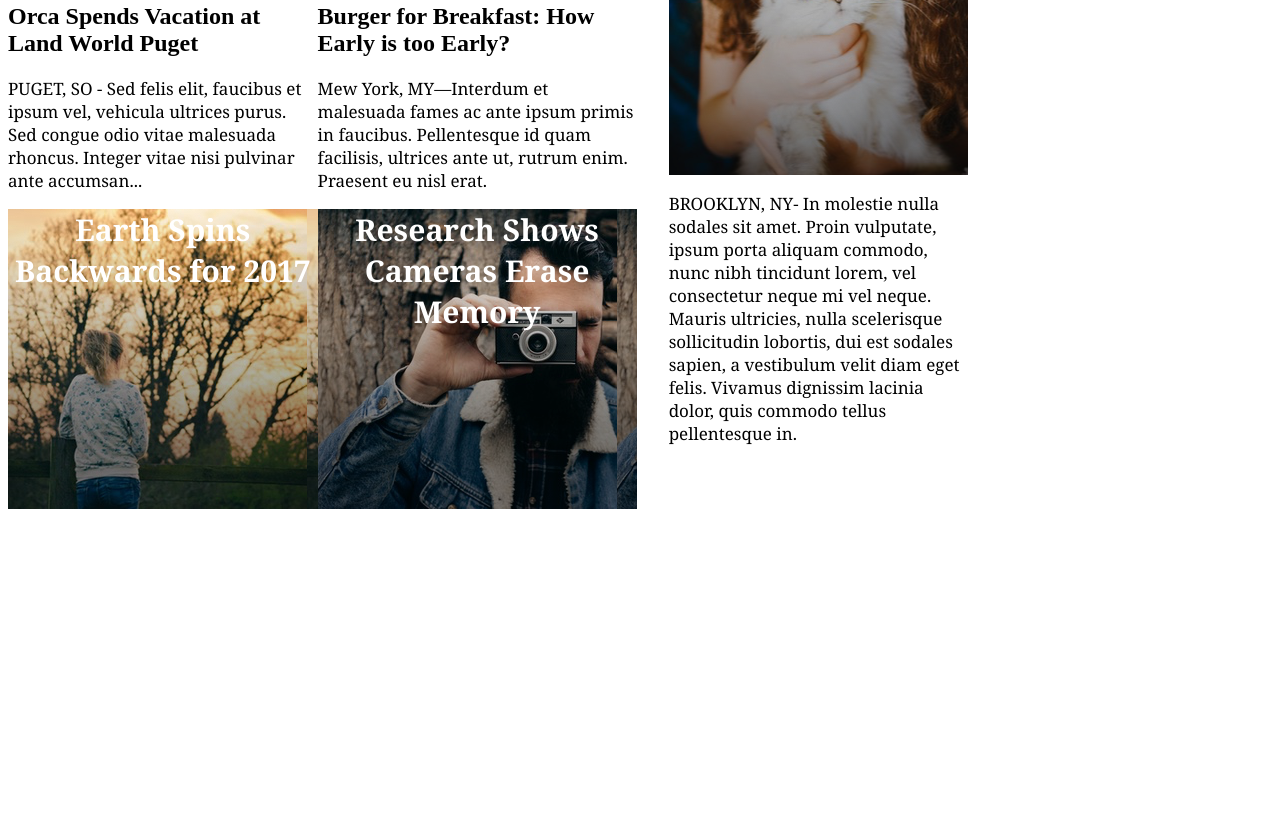
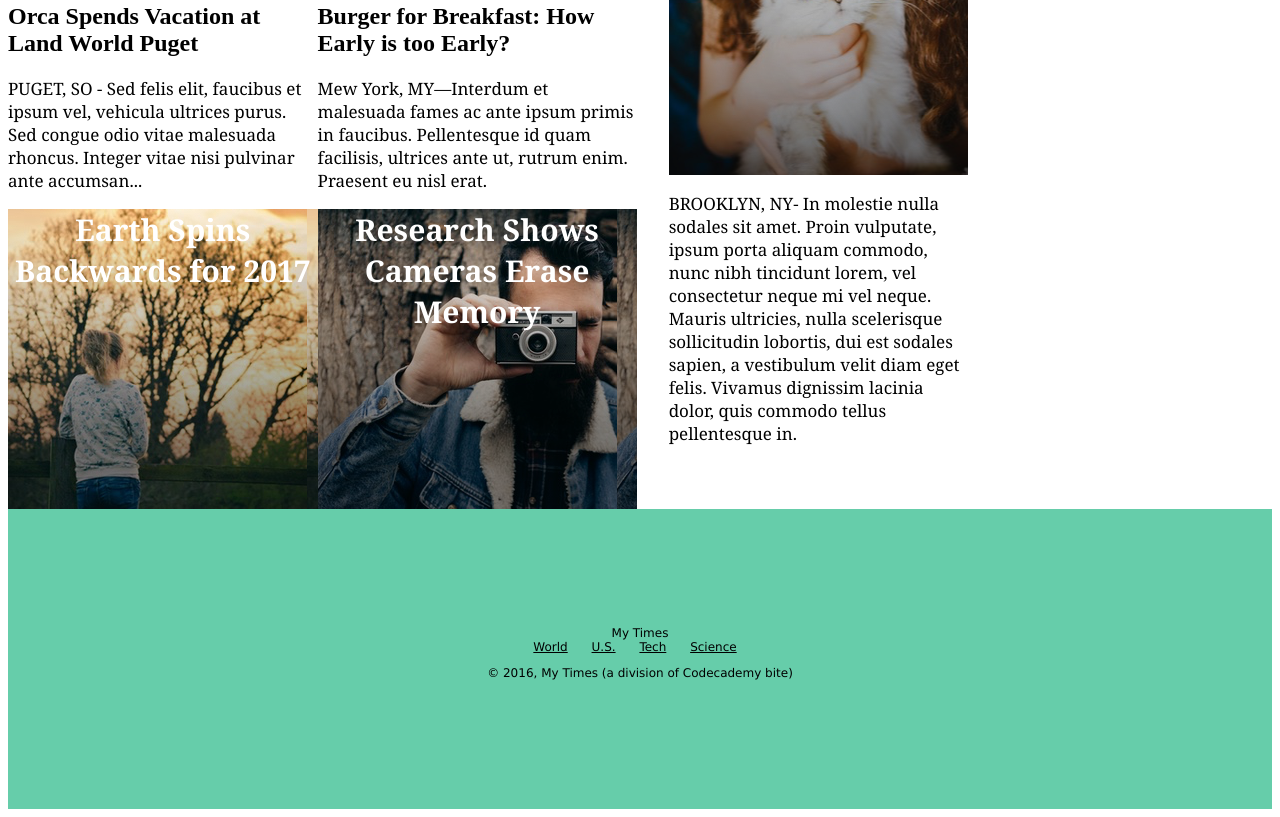
Before and after one commit to bryceland2k/MyTimes, a plain HTML site: page index.html in a window 1280 px wide. Shown: the part 673-1490 px from the top of the page. Before the commit the page ends 1190 px from the top, so only its background shows below. Drawn offline with Linux system fonts and the light colour scheme.

Commit message:
Add footer with text and background color to bottom.

```diff
--- a/index.html
+++ b/index.html
@@ -81,8 +81,19 @@
           <span>Finally a Top Secret Way You Can</span>
         </div>
       </div>
+    </main>
 
-    </main>
+    <!-- Bottom page footer -->
+    <footer>
+      <span>My Times</span>
+      <nav>
+        <span><a href="#">World</a></span>
+        <span><a href="#">U.S.</a></span>
+        <span><a href="#">Tech</a></span>
+        <span><a href="#">Science</a></span>
+      </nav>
+      <p class="copyright">&copy 2016, My Times (a division of Codecademy bite)</p>
+    </footer>
 
   </body>
 </html>
--- a/resources/css/style.css
+++ b/resources/css/style.css
@@ -10,7 +10,7 @@ header {
   border-bottom: 1px solid black;
   }
 
-.logo {
+header .logo {
   display: flex;
   align-items: center;
   padding-left: 30px;
@@ -122,3 +122,15 @@ main {
   font-size: 12px;
   color: DimGray;
 }
+
+footer {
+  height: 300px;
+  display: flex;
+  flex-flow: column wrap;
+  justify-content: center;
+  align-items: center;
+  background-color: MediumAquamarine;
+  margin: auto;
+  font-family: Verdana;
+  font-size: 12px;
+}
```
